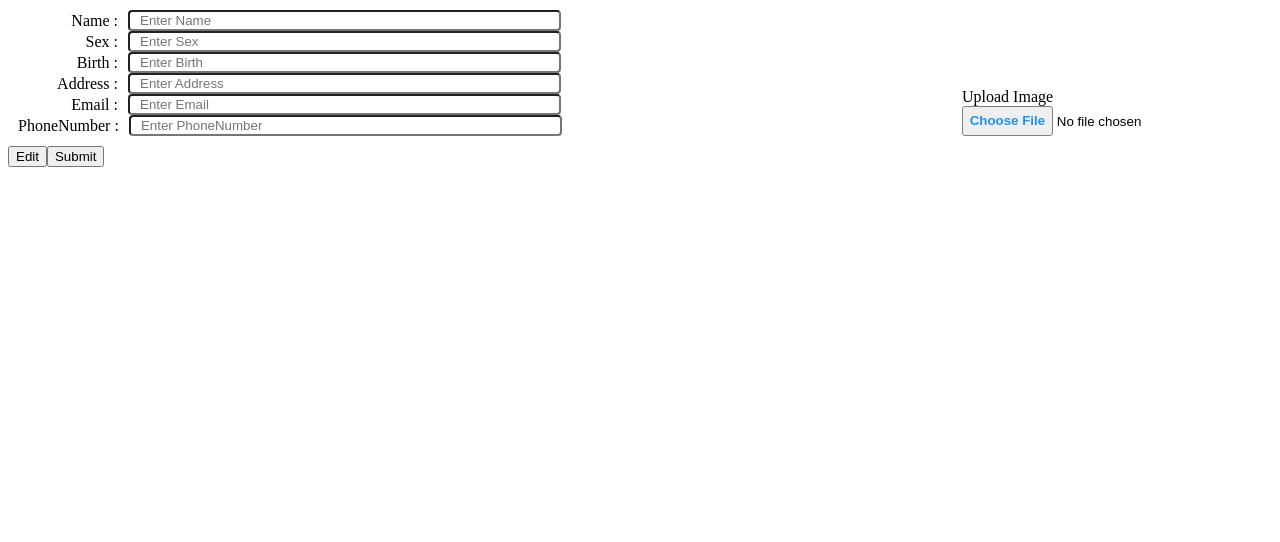
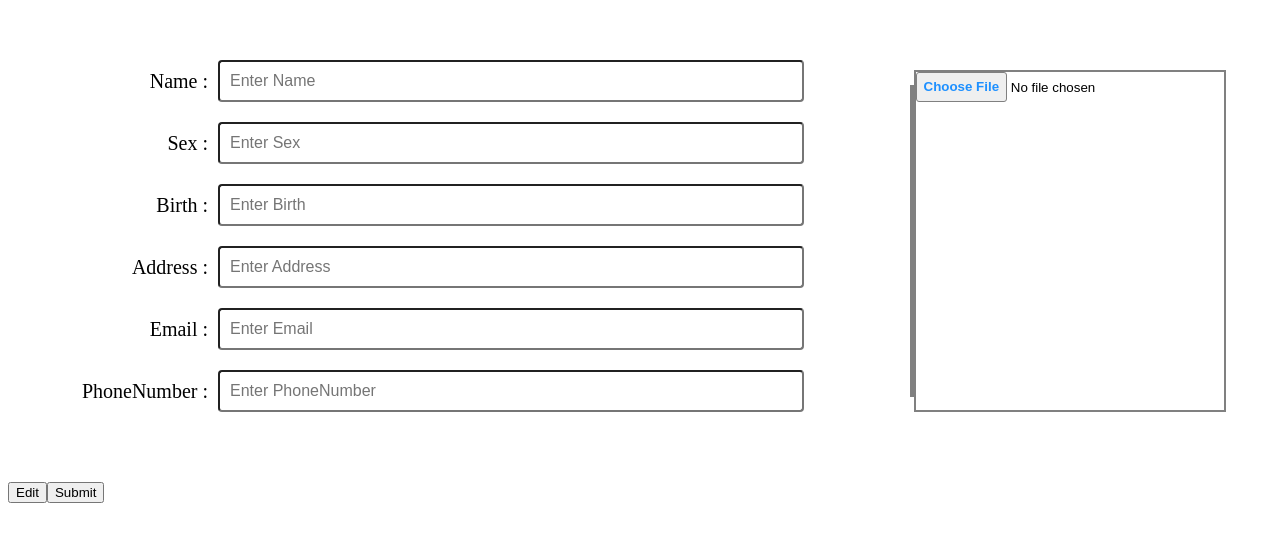
Before and after one commit to nthGH1030/CV-generator, a React (Create React App) app: page / in a window 1280 px wide. Shown: the top 542 px of the page. Built offline with nearby package versions, Linux system fonts and the light colour scheme.

Commit message:
adjust style for input field

```diff
--- a/src/styles.css
+++ b/src/styles.css
@@ -1,7 +1,7 @@
 /* profile div */
 .profile-container {
   display: flex;
-  margin: 10px;
+  margin: 50px;
 }
 
 .profile-infoContainer {
@@ -11,9 +11,11 @@
 }
 
 .profile-pic-container {
+  display: flex;
   margin-left: 100px;
   flex: 0 0 300px;
-  align-self: flex-end;
+  align-items: center;
+  justify-content: center;
 }
 
 /* style that all elemenet shares */
@@ -29,6 +31,19 @@ button:hover {
 .profile-info {
   display: flex;
   align-items: center;
+  margin-bottom: 20px;
+  margin-top: 10px;
+}
+
+.profile-info label {
+  flex: 0 0 150px;
+  font-size: 20px;
+}
+
+.profile-info input {
+  flex: 1;
+  font-size: 16px;
+  padding: 10px;
 }
 
 input:focus{
@@ -49,11 +64,6 @@ input:focus{
 
 
 /* This is profile pic's style */
-.profilePic {
-  align-items: bottom-left;
-
-}
-
 input::file-selector-button {
   font-weight: bold;
   color: dodgerblue;
@@ -65,3 +75,12 @@ input::file-selector-button {
 input::file-selector-button:hover {
   background-color: lightgray
 }
+
+.profilePic{
+  display: flex;
+  padding-bottom: 100%;
+  border: 2px solid gray;
+  box-sizing: border-box;
+  overflow: hidden;
+  aspect-ratio: 1/1;
+}
```
